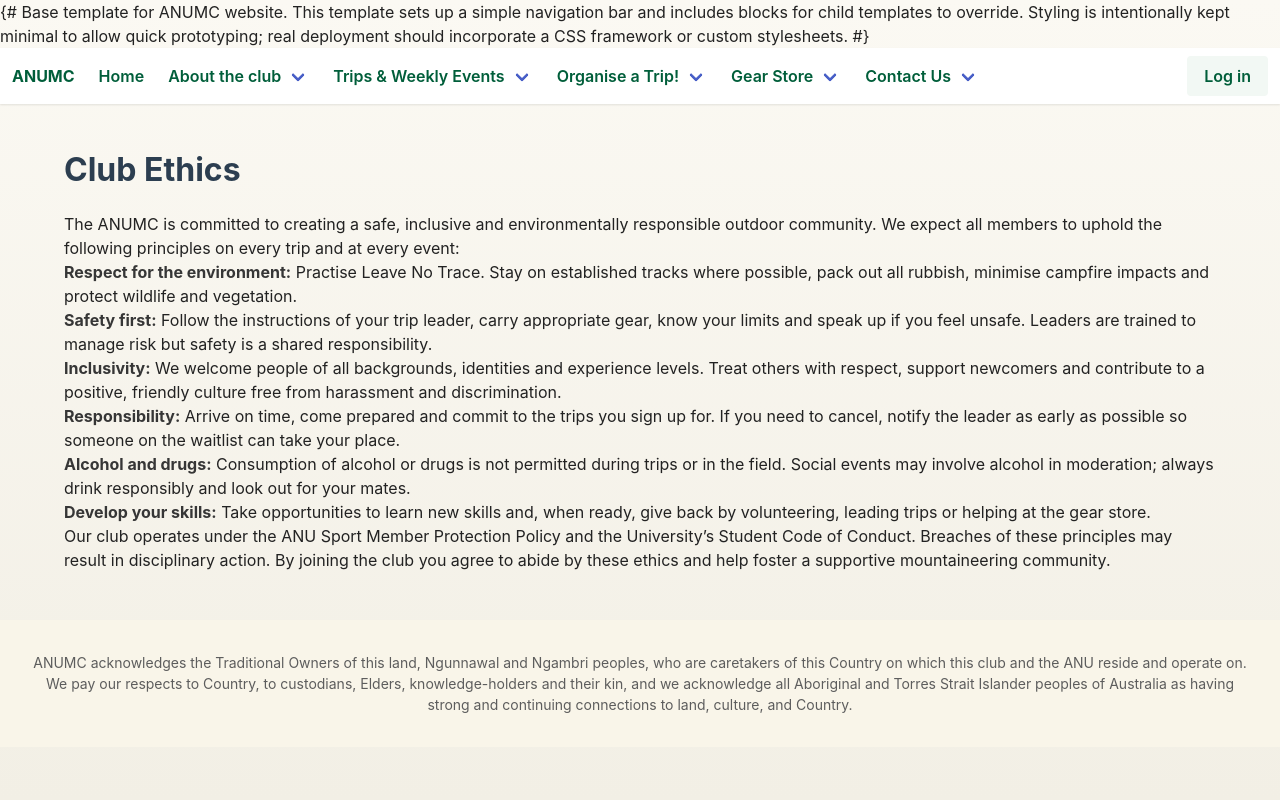
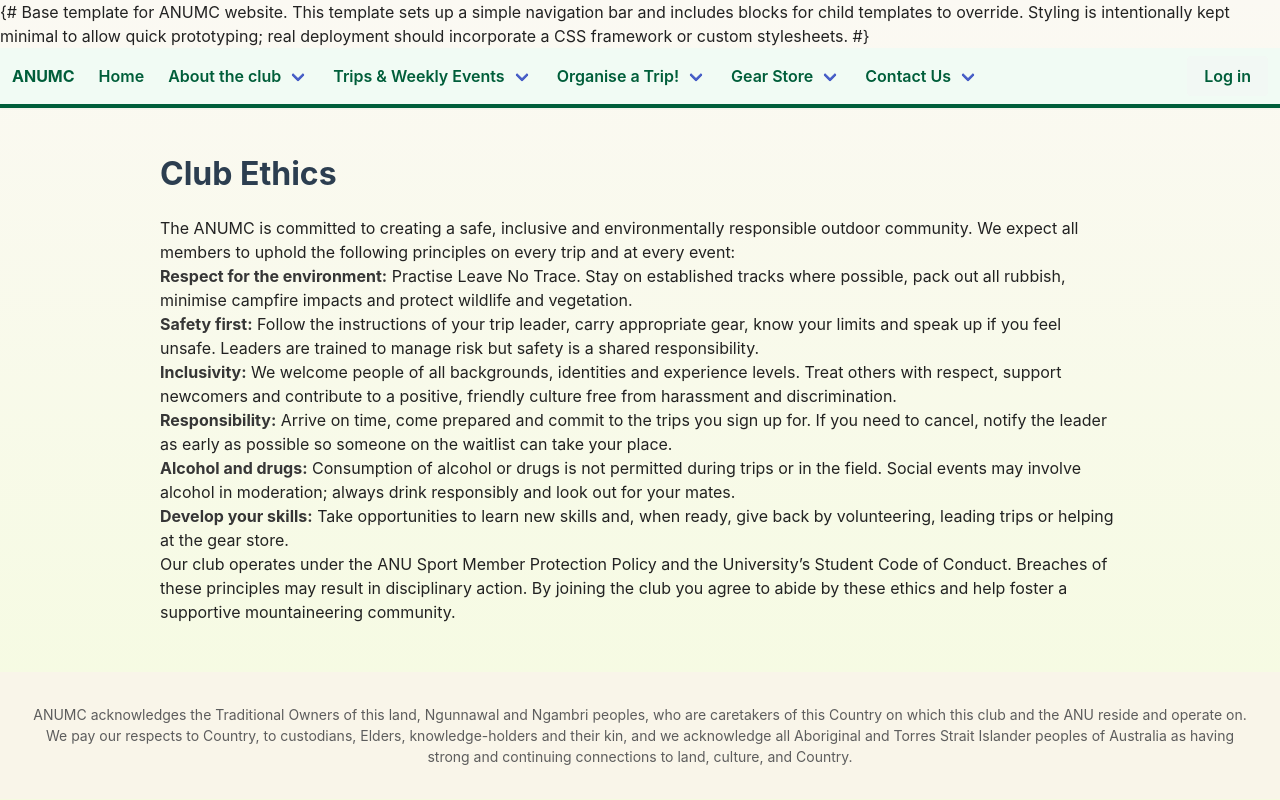
Before and after one commit to lachlanknoke/anumc-website-marc20, a Django app: page /about/ethics/ in a window 1280 px wide. Run offline with Django 4.2, Linux system fonts and the light colour scheme.

Commit message:
Enhance green colour palette and center layout; fix datetime and property warnings

```diff
--- a/static/css/anumc.css
+++ b/static/css/anumc.css
@@ -3,15 +3,17 @@
 
 /* Use a warm off‑white gradient on the background similar to the original site */
 body {
-  background: linear-gradient(to bottom, #fbf9f3 0%, #f2efe5 100%);
+  background: linear-gradient(to bottom, #fbf9f3 0%, #f5fbe0 100%);
   font-family: -apple-system, BlinkMacSystemFont, "Segoe UI", Roboto, "Helvetica Neue", Arial, sans-serif;
   color: #222;
 }
 
 /* Navigation bar: white background with subtle shadow */
+/* Navigation bar: use a very light green background and a darker green border to echo the original site */
 .navbar {
-  background-color: #ffffff;
-  box-shadow: 0 1px 2px rgba(0,0,0,0.1);
+  background-color: #f1fbf4;
+  border-bottom: 4px solid #005e3a;
+  box-shadow: 0 1px 2px rgba(0,0,0,0.05);
 }
 .navbar .navbar-item,
 .navbar .navbar-link {
@@ -20,16 +22,17 @@
 }
 .navbar .navbar-item:hover,
 .navbar .navbar-link:hover {
-  background-color: #f2f8f4;
+  background-color: #e8f5ee;
   color: #003d25;
 }
 
 /* Dropdown menu styling */
 .navbar-dropdown {
   border-top: 3px solid #005e3a;
+  background-color: #ffffff;
 }
 .navbar-dropdown .navbar-item:hover {
-  background-color: #e6f0eb;
+  background-color: #f2f8f4;
 }
 
 /* Buttons */
@@ -80,3 +83,10 @@
   color: #5d5d5d;
   font-size: 0.875rem;
 }
+
+/* Limit the width of the main content and centre it on larger screens */
+.section .container {
+  max-width: 960px;
+  margin-left: auto;
+  margin-right: auto;
+}
```
